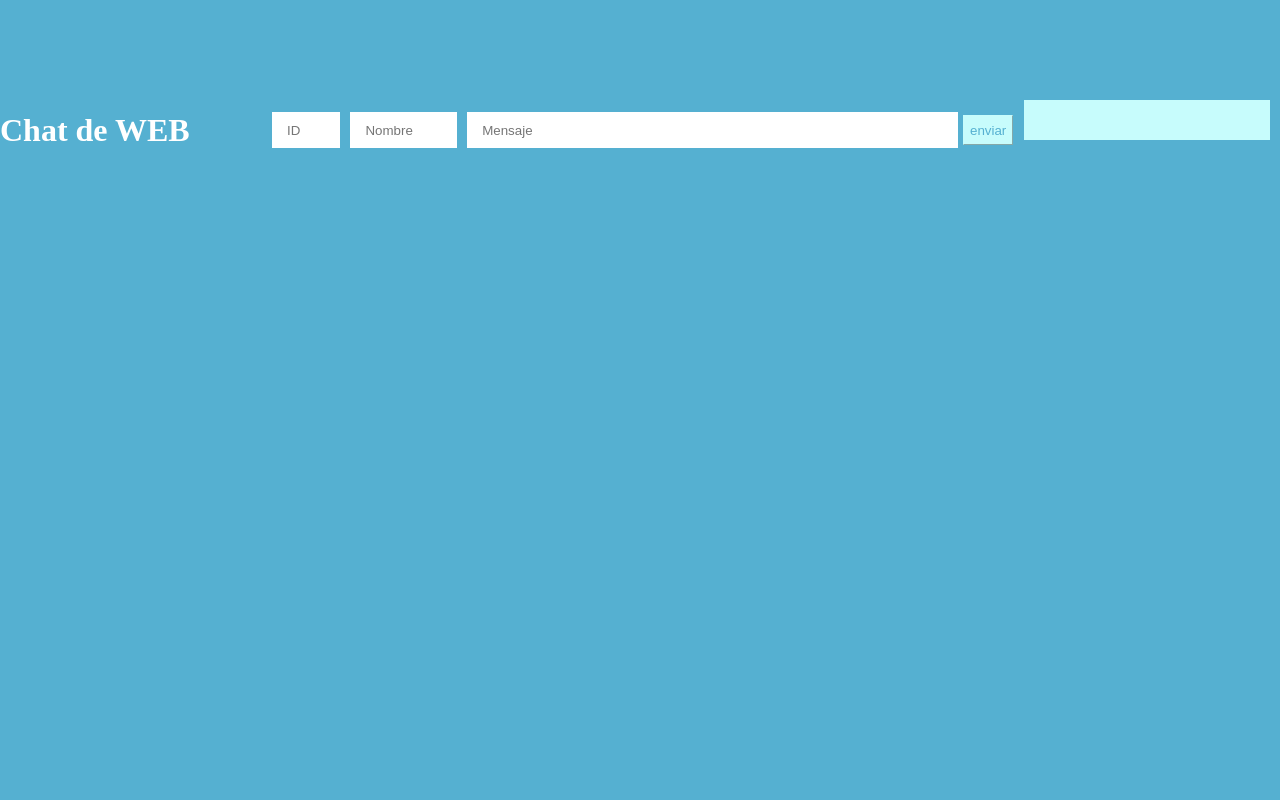
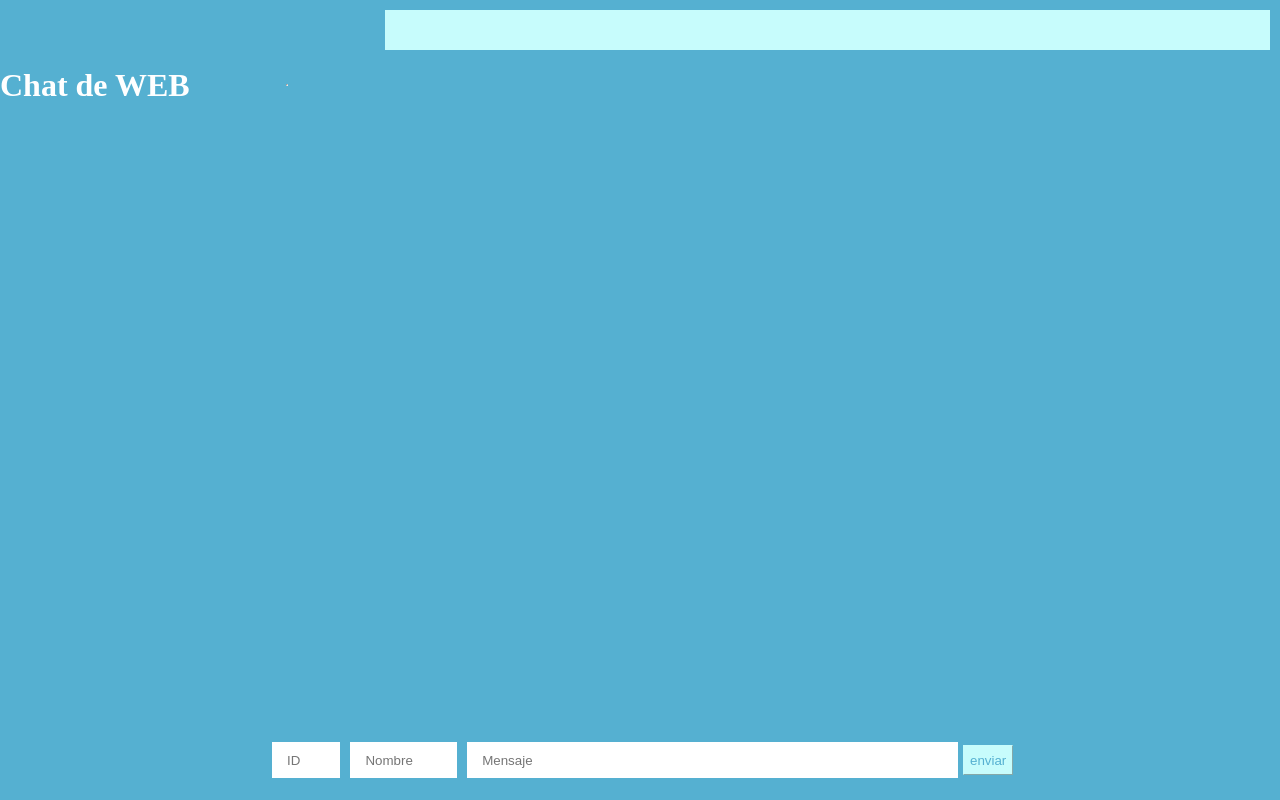
Before and after one commit to kevinsg718/Lab4_WEB, a plain HTML site: page index.html in a window 1280 px wide. Drawn offline with Linux system fonts and the light colour scheme; no server answers.

Commit message:
se arreglo cuadro de entradas

```diff
--- a/style.css
+++ b/style.css
@@ -12,12 +12,11 @@ body {
 /*caja de chats*/
 .mensajes {
     padding: 20px;
-    margin-top: 100px;
+    margin-top: 10px;
     margin-bottom: 120px;
     width: 66%;
     background-color: #c7fcfc;
     margin-right: 10px;
-
 }
 
 .caja {
@@ -25,7 +24,7 @@ body {
     width: 60%;
     height: 60px;
     background-color: #55b0d1;
-    margin-top: 100px;
+    bottom: 10px;
     padding: 0;
     margin: 0;
     list-style: none;
```
